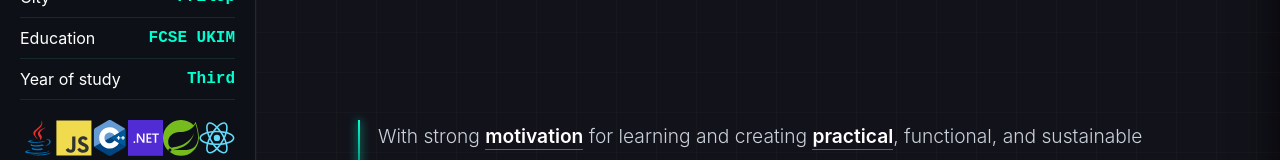
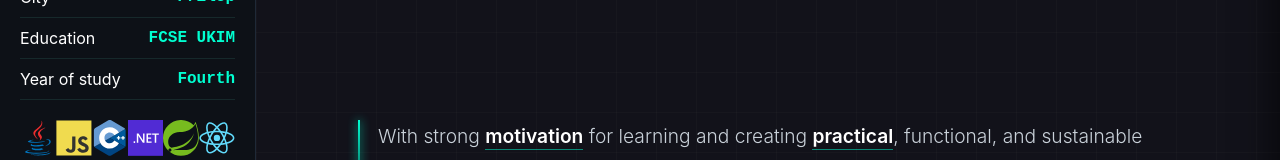
Before and after one commit to ivosokoloski/WebPortfolio, a React (Vite) app: page / in a window 1280 px wide. Shown: the part 408-568 px from the top of the page. Built offline with nearby package versions, Linux system fonts and the light colour scheme.

Commit message:
some changes

```diff
--- a/src/about/About.jsx
+++ b/src/about/About.jsx
@@ -107,7 +107,7 @@ export function About() {
                 Education<span>FCSE UKIM</span>
               </p>
               <p>
-                Year of study<span>Third</span>
+                Year of study<span>Fourth</span>
               </p>
             </div>
             <div className="about-tech">
--- a/src/main/Main.jsx
+++ b/src/main/Main.jsx
@@ -41,9 +41,10 @@ export function Main() {
               <span className="btn-icon">✉️</span> Contact Me
             </a>
             <a
-              href="/Ivo_Sokoloski_CV_en.pdf"
+              href="https://github.com/ivosokoloski/ivosokoloski/blob/main/Ivo_Sokoloski_CV.pdf"
               className="btn-secondary"
-              download="Ivo_Sokoloski_CV.pdf"
+              target="_blank"
+              rel="noreferrer"
             >
               <span className="btn-icon">📄</span> Download CV
             </a>
```
